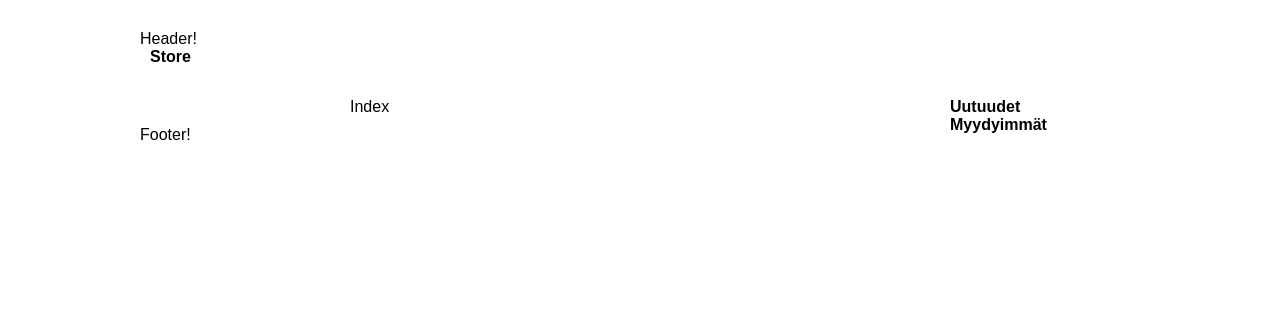
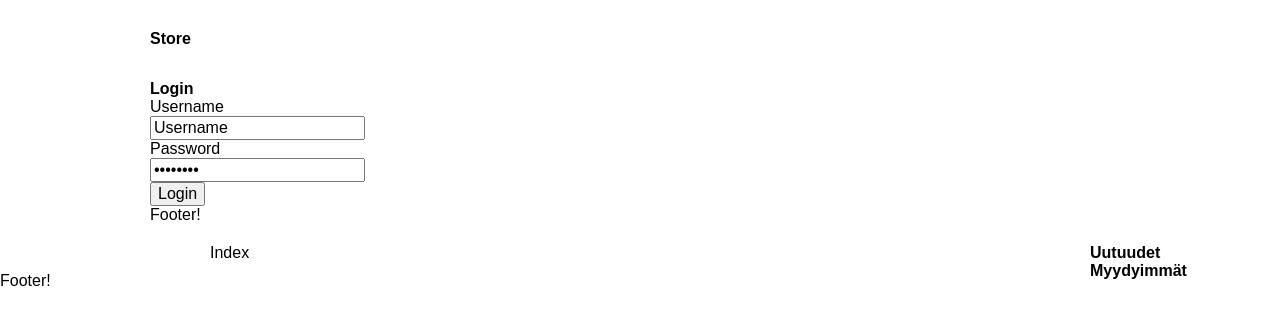
Before and after one commit to Frugle/Store, a PHP site: page /index.php in a window 1280 px wide. Shown: the top 325 px of the page. Run offline with PHP 8.4, Linux system fonts and the light colour scheme; data that the repository does not hold is empty.

Commit message:
Added Login form to the left side bar.

```diff
--- a/include/header.php
+++ b/include/header.php
@@ -17,19 +17,16 @@ function isLoggedIn()
 	<link rel="stylesheet" type="text/css" href="/store/styles.css">
 </head>
 <body>
-
 <div id="mainContainer">
-	<header>
-		Header!
-	</header>
 	<div id="nav">
 		<h1>Store</h1>
 	</div>
 	<div class="sideBar"  id="sideBarLeft">
+		<div id="login">
+			<?php require_once "login.php"; ?>
+		</div>
 		<div id="categories">
-		<?php
-		require_once('categorylist.php');
-		?>
+			<?php require_once "categorylist.php"; ?>
 		</div>
 	</div>
 	<div class="sideBar" id="sideBarRight">
--- /dev/null
+++ b/js/login_focus.js
@@ -0,0 +1,20 @@
+
+function FocusDefault(elementId, value)
+{
+	var m_element = document.getElementById(elementId);
+	var m_value = value;
+
+	m_element.value = m_value;
+
+	m_element.onfocus = function()
+	{
+		if(!m_element.value || m_element.value === m_value)
+			m_element.value = "";
+	};
+
+	m_element.onblur = function()
+	{
+		if(!m_element.value)
+			m_element.value = m_value;
+	}
+}
--- a/login.php
+++ b/login.php
@@ -88,13 +88,21 @@ else
 
 <form method="post" action="login.php">
 	<label for="username">Username</label>
-	<input type="text" name="username" value="<?php echo isset($post["username"]) ? $post["username"] : ""; ?>">
+	<input id="loginuid" type="text" name="username">
 	<br>
 	<label for="password">Password</label>
-	<input type="password" name="password">
+	<input id="loginpwd" type="password" name="password">
 	<br>
 	<input type="submit" name="login" value="Login">
 </form>
+
+<script type="text/javascript" src="js/login_focus.js"></script>
+<script type="text/javascript">
+
+	FocusDefault("loginuid", "Username");
+	FocusDefault("loginpwd", "Password");
+
+</script>
 
 <?php
 }
```
